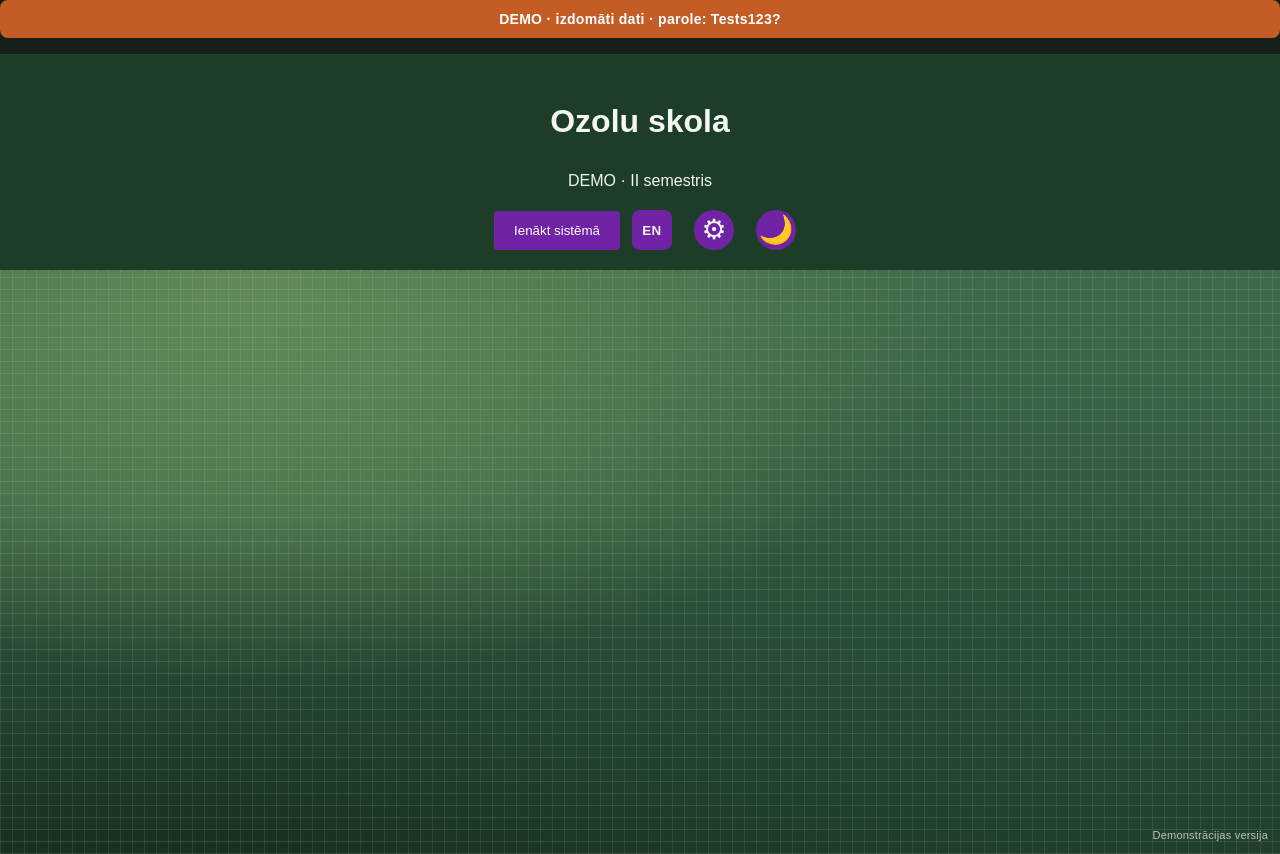
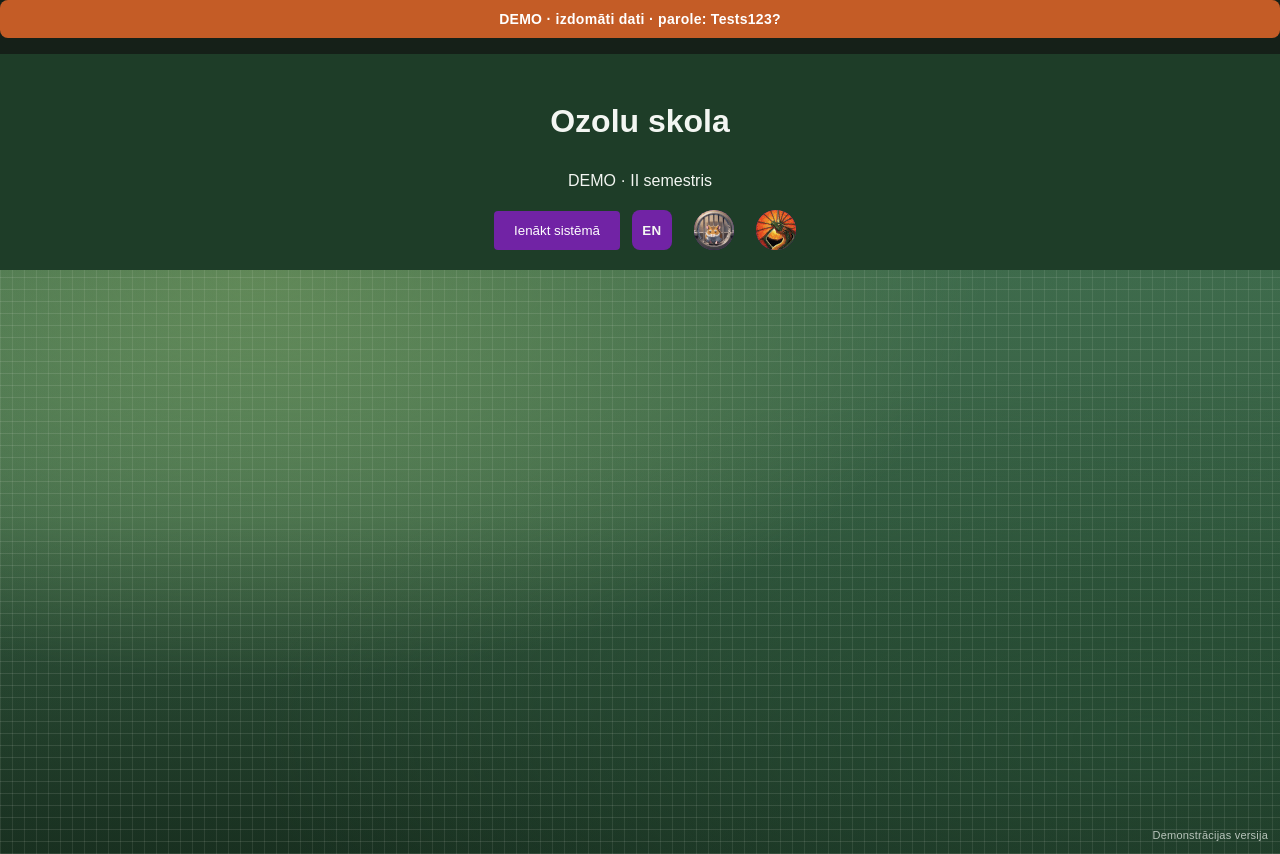
Before and after one commit to berzsberzinsh-ship-it/skola-demo, a Next.js app: page / in a window 1280 px wide. Built offline with nearby package versions, Linux system fonts and the light colour scheme.

Commit message:
Restore original theme/settings GIFs; easter egg stays removed

```diff
--- a/app/page.js
+++ b/app/page.js
@@ -170,7 +170,7 @@ export default function Home() {
                 data-i18n-aria="settingsAria"
                 aria-label="Piekļūstamības iestatījumi"
               >
-                ⚙
+                <img src="/hamsterwheel.gif" alt="" width="40" height="40" />
               </button>
               <button
                 id="public-theme-toggle"
@@ -180,7 +180,7 @@ export default function Home() {
                 aria-label="Pārslēgt tumšo / gaišo režīmu"
                 aria-pressed="false"
               >
-                ☀️
+                <img src="/lightmode.gif" alt="" width="40" height="40" />
               </button>
             </div>
           </div>
@@ -249,7 +249,7 @@ export default function Home() {
                 data-i18n-aria="settingsAria"
                 aria-label="Piekļūstamības iestatījumi"
               >
-                ⚙
+                <img src="/hamsterwheel.gif" alt="" width="40" height="40" />
               </button>
               <button
                 id="theme-toggle"
@@ -259,7 +259,7 @@ export default function Home() {
                 aria-label="Pārslēgt tumšo / gaišo režīmu"
                 aria-pressed="false"
               >
-                ☀️
+                <img src="/lightmode.gif" alt="" width="40" height="40" />
               </button>
             </div>
           </div>
--- a/public/script.js
+++ b/public/script.js
@@ -2009,15 +2009,22 @@ function clearSelections() {
 }
 
 function themeToggleMarkup(isDark) {
-  return isDark ? '☀️' : '🌙';
+  const src = isDark ? '/darkmode.gif' : '/lightmode.gif';
+  return `<img src="${src}" alt="" width="40" height="40">`;
+}
+
+function expectedThemeGif(isDark) {
+  return isDark ? 'darkmode.gif' : 'lightmode.gif';
 }
 
 function syncThemeToggleButtons() {
   const isDark = document.body.classList.contains('dark-mode');
-  const expected = themeToggleMarkup(isDark);
+  const expected = expectedThemeGif(isDark);
   document.querySelectorAll('.theme-toggle').forEach((btn) => {
-    if ((btn.textContent || '').trim() !== expected) {
-      btn.textContent = expected;
+    const img = btn.querySelector('img');
+    const src = img ? img.getAttribute('src') || '' : '';
+    if (!src.includes(expected)) {
+      btn.innerHTML = themeToggleMarkup(isDark);
     }
     btn.setAttribute('aria-pressed', isDark ? 'true' : 'false');
   });
--- a/public/styles.css
+++ b/public/styles.css
@@ -239,10 +239,6 @@ body.public-view #publicContent {
   cursor: pointer;
   padding: 0;
   overflow: hidden;
-  font-size: 28px;
-  line-height: 40px;
-  width: 40px;
-  height: 40px;
 }
 
 .settings-toggle img,
```
